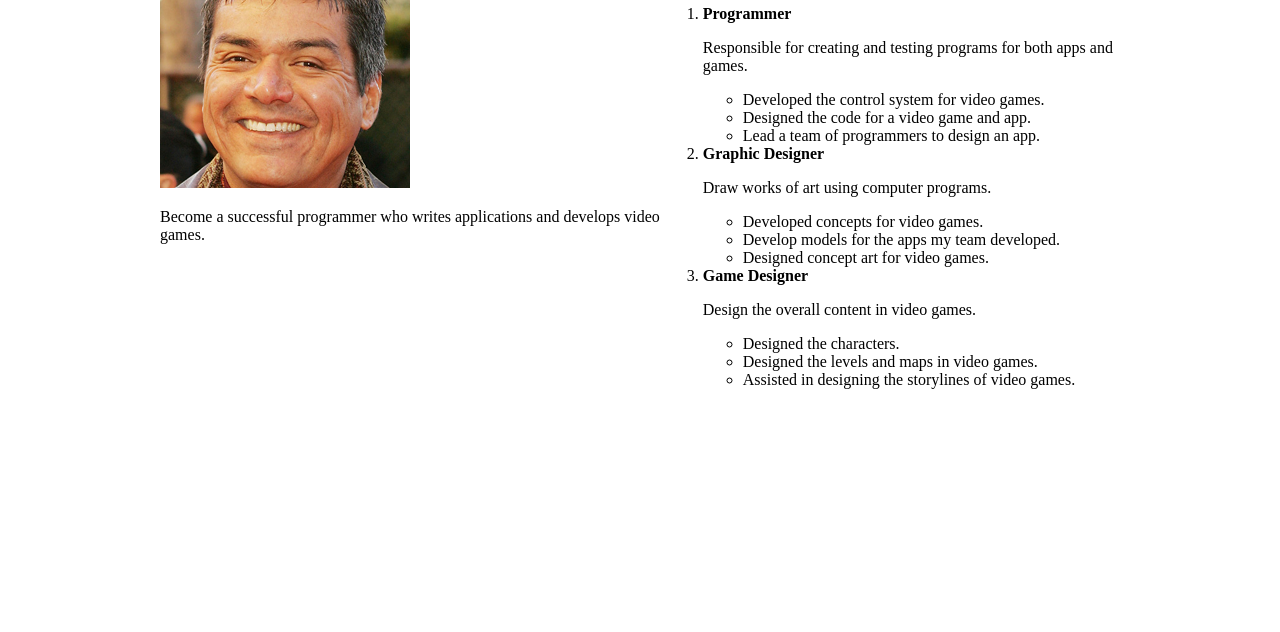
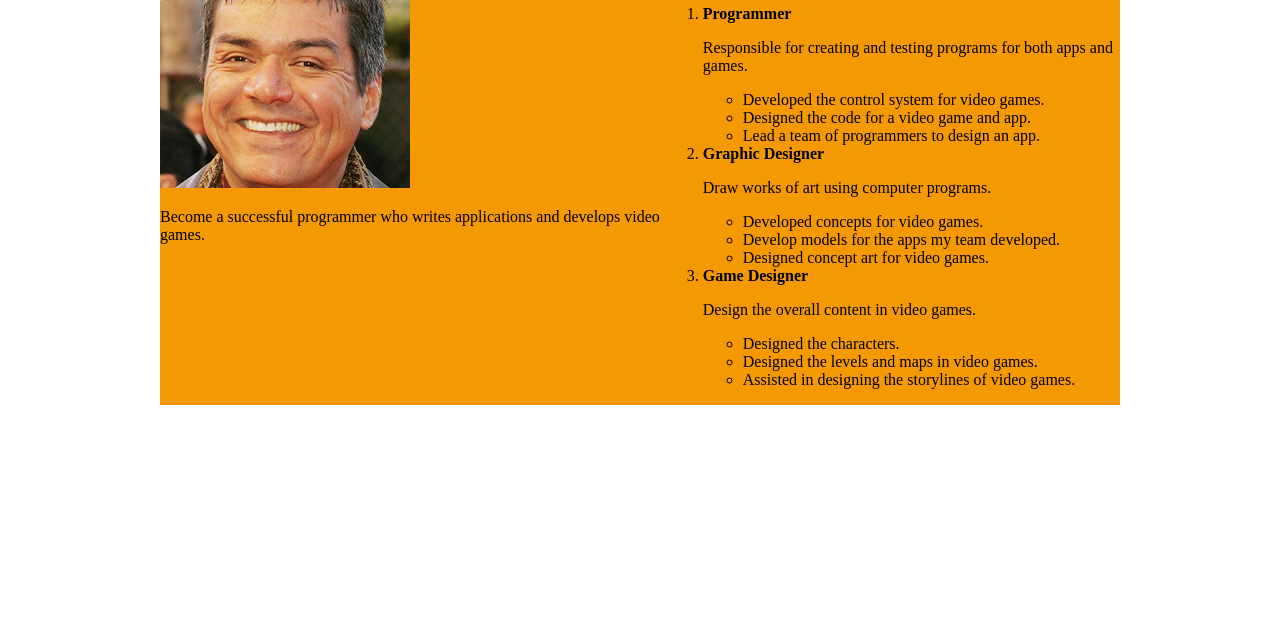
Before and after one commit to gabrielestrell/gabrielestrell.github.io, a plain HTML site: page Assignment_1/index.html in a window 1280 px wide. Shown: the part 168-800 px from the top of the page. Drawn offline with Linux system fonts and the light colour scheme.

Commit message:
Update style.css

```diff
--- a/Assignment_1/style.css
+++ b/Assignment_1/style.css
@@ -15,11 +15,3 @@
 .wrapper{
     display: flex;
 }
-
-.image{
-    background-color: white;
-}
-
-.header2{
-    background-color: white;
-}
```
